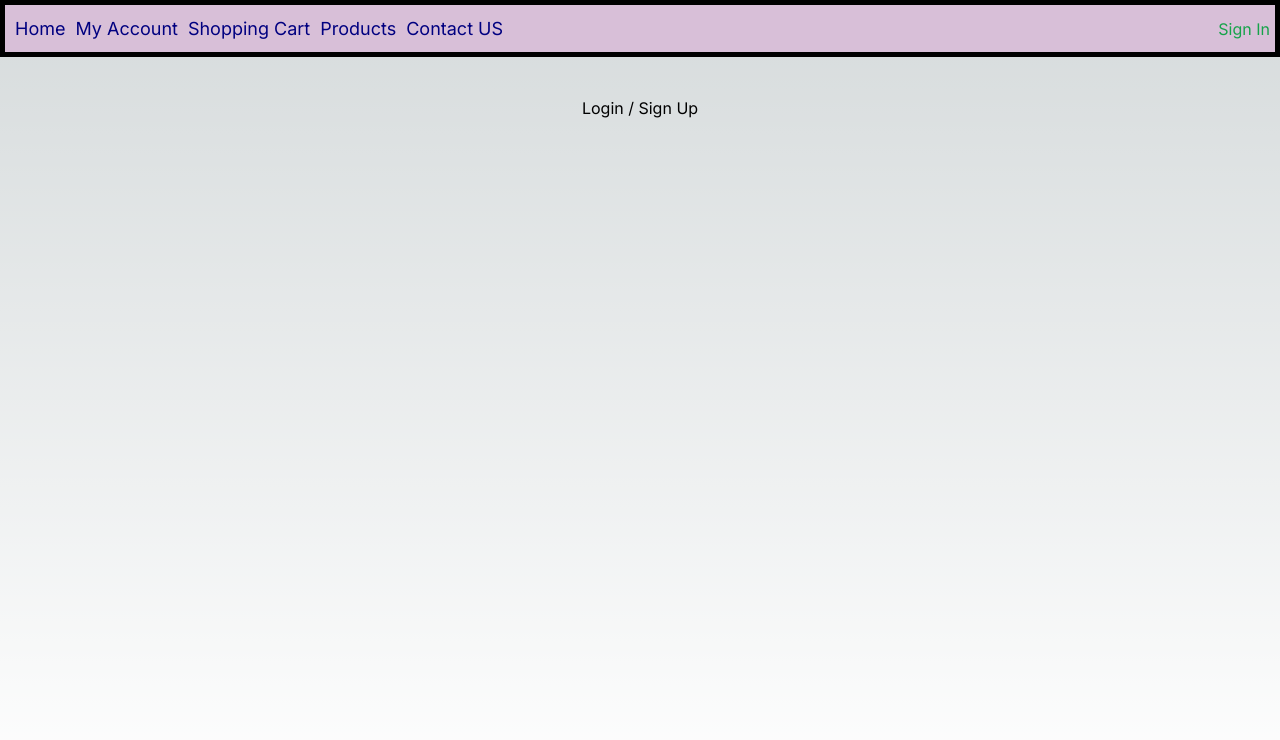
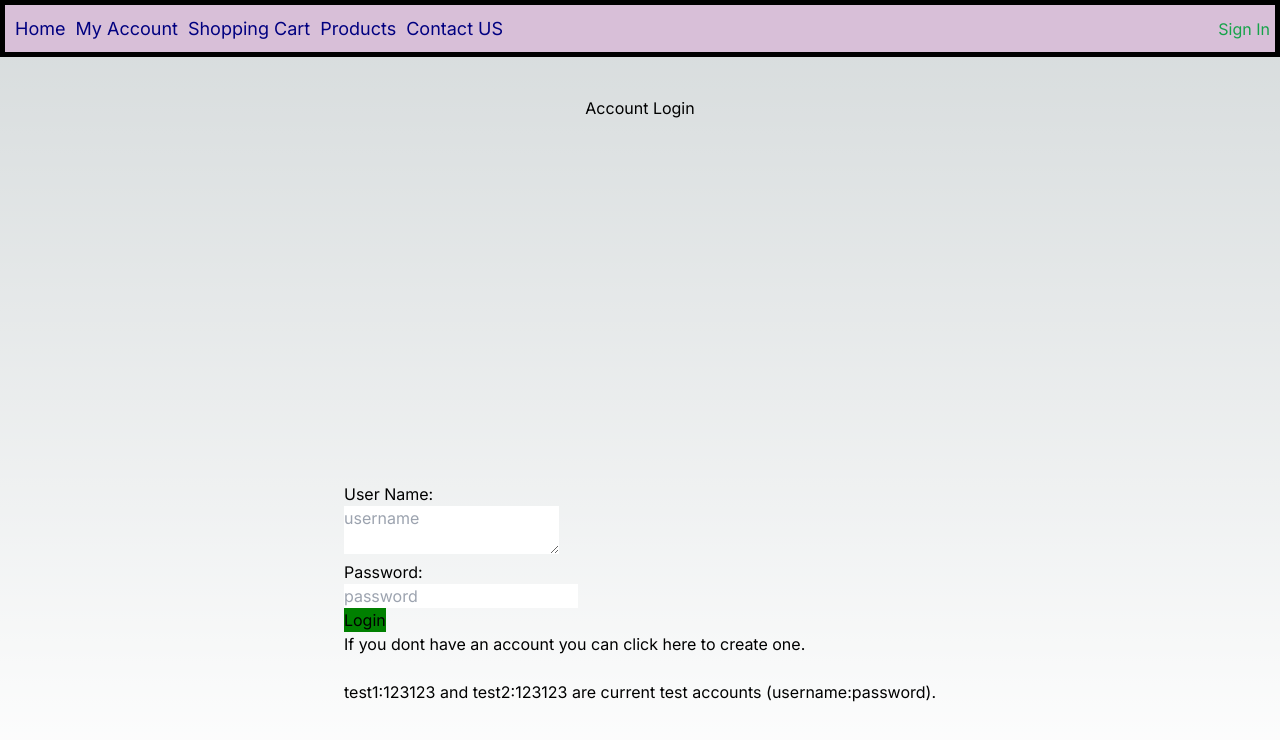
Before and after one commit to garrettWinter/electronic-empire, a Next.js app: page /login in a window 1280 px wide. Shown: the top 740 px of the page. Built offline with nearby package versions, Linux system fonts and the light colour scheme; no server answers.

Commit message:
enabled custom login page and created the barebone login page.

```diff
--- a/app/api/auth/[...nextauth]/route.ts
+++ b/app/api/auth/[...nextauth]/route.ts
@@ -48,7 +48,7 @@ const handler = NextAuth({
   ],
   // Need to uncomment the below pages to when ready to create custom pages.
   pages: {
-    // signIn: '/auth/signin',
+    signIn: '/login',
     // signOut: '/auth/signout',
     // error: '/auth/error', // Error code passed in query string as ?error=
     // verifyRequest: '/auth/verify-request', // (used for check email message)
--- a/app/login/page.tsx
+++ b/app/login/page.tsx
@@ -1,9 +1,39 @@
+'use client'
+
 import styles from '../page.module.css'
+import { signIn } from "next-auth/react";
+import React, { useRef } from "react";
 
-export default function Contact() {
+export default function login() {
+const username = useRef("");
+const pass = useRef("");
+
+const onSubmit = async () => {
+  const result = await signIn("credentials", {
+username: username.current,
+password: pass.current,
+redirect: true,
+callbackUrl: "/"
+  });
+}
+
   return (
     <main className={styles.main}>
-   <p>Login / Sign Up</p>
+   <h1>Account Login</h1>
+   <div>
+    <div>
+      <p>User Name:</p>
+      <textarea name="text" placeholder='username' onChange={(e) => (username.current = e.target.value)}></textarea>
+    </div>
+    <div>
+      <p>Password:</p>
+      <input name="password" type="password" placeholder='password' onChange={(e) => (pass.current = e.target.value)}></input>
+    </div>
+    <button style={{backgroundColor: "green"}}onClick={onSubmit}>Login</button>
+    <p>If you dont have an account you can <a href="/signup">click here </a>to create one.</p>
+    <br></br>
+    <p> test1:123123 and test2:123123 are current test accounts (username:password).</p>
+   </div>
     </main>
   )
 }
```
